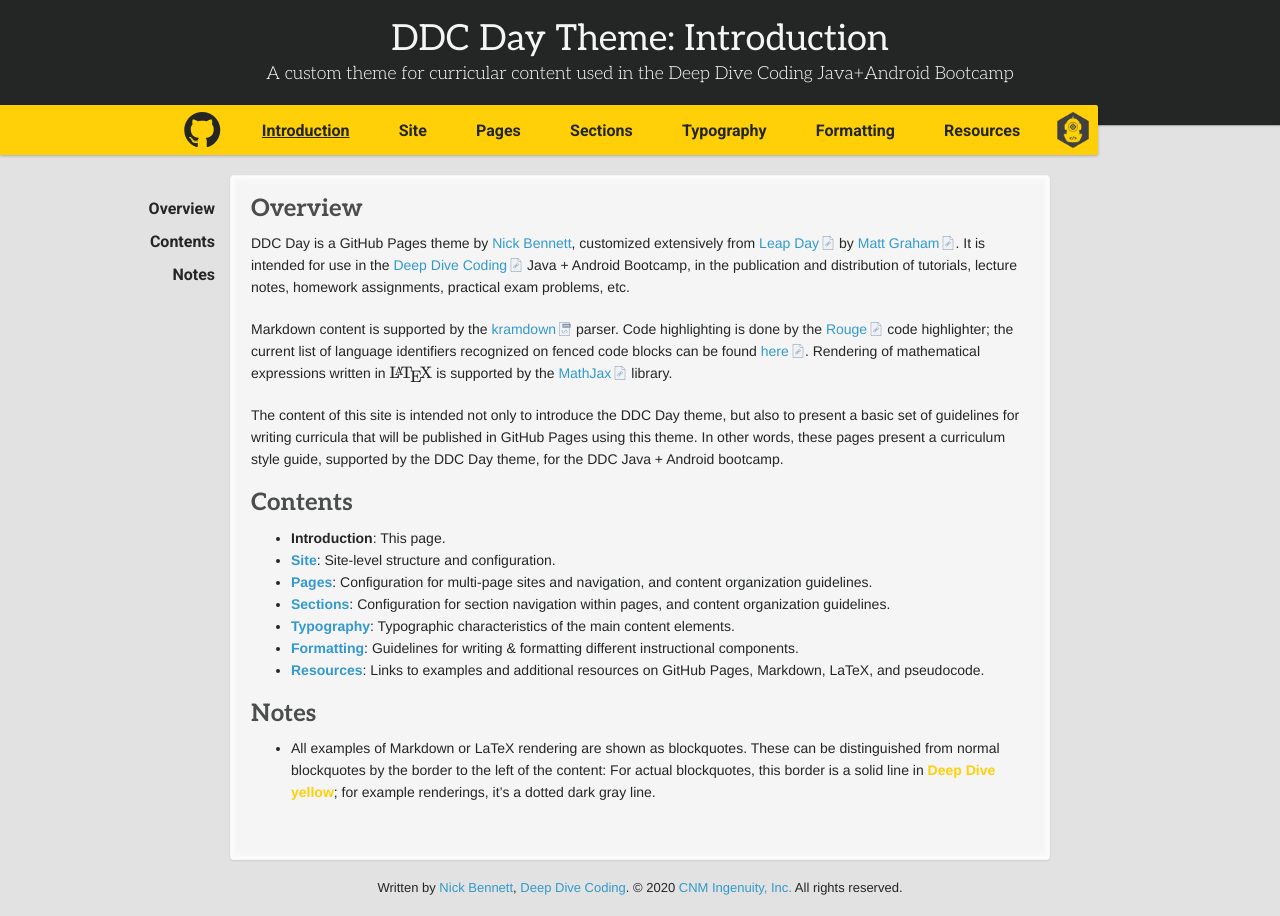
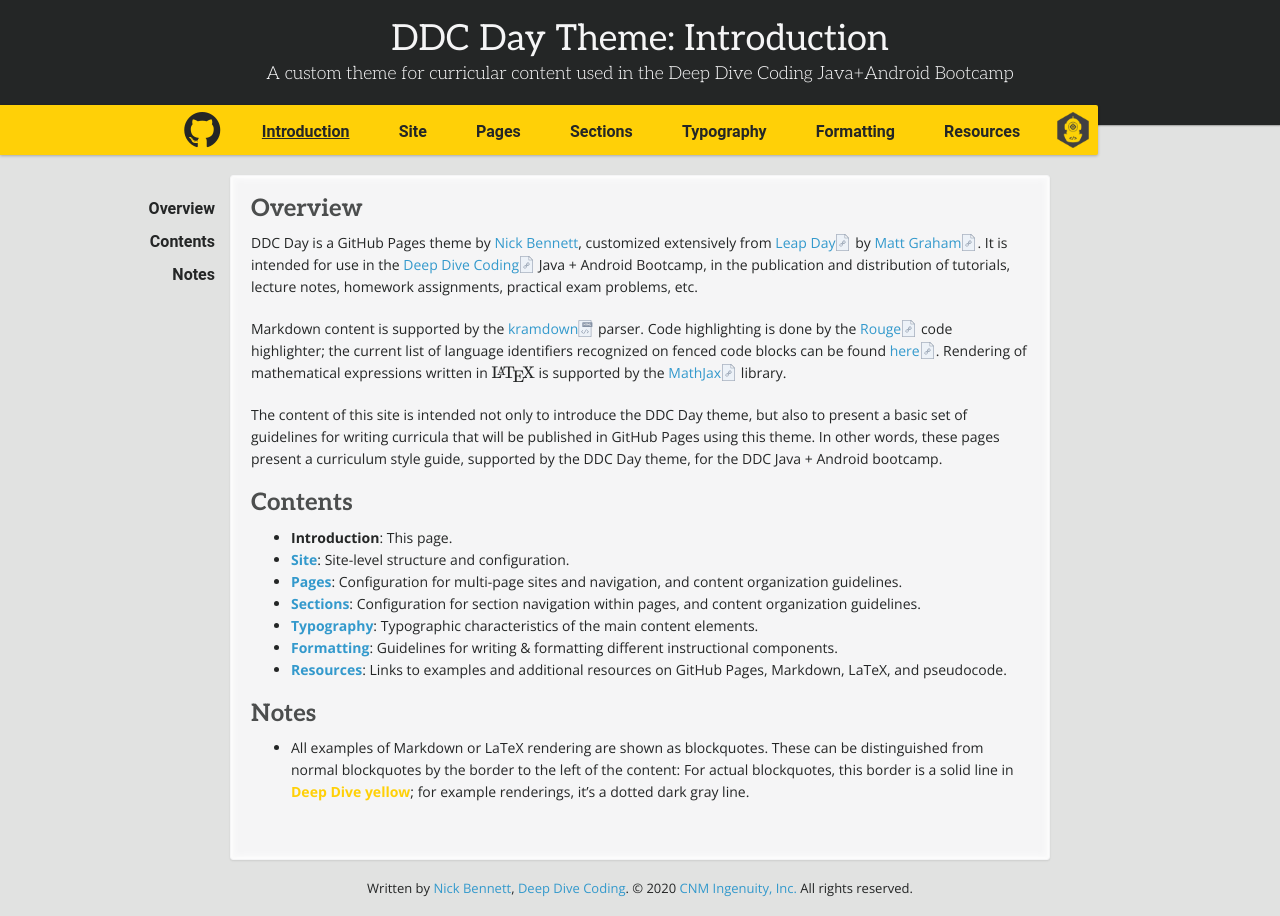
Before and after one commit to ddc-java/ddc-day, a Jekyll site: the page built from index.md, in a window 1280 px wide. Built offline with Jekyll 4.4.1, drawn with Linux system fonts in a browser that asks for light colours; nearby versions of some CDN libraries; some web fonts are replaced; our own code applies the rules of GitHub Pages for plain Markdown files; formulas are drawn with MathJax 3.

Commit message:
try alternatives to Roboto

```diff
--- a/_sass/ddc-day.scss
+++ b/_sass/ddc-day.scss
@@ -36,7 +36,7 @@
 // TODO Define additional colors for links (incl. hover) and code blocks.
 
 body {
-  font-family: "Franklin Gothic Medium", Tahoma, sans-serif;
+  font-family: "Open Sans", "Franklin Gothic Medium", Tahoma, sans-serif;
   font-size: 14px;
   line-height: 22px;
   color: $base-dark-color;
--- a/_sass/fonts.scss
+++ b/_sass/fonts.scss
@@ -1,7 +1,7 @@
 
 @import url('https://fonts.googleapis.com/css2?family=Aleo:ital,wght@0,300;0,400;0,700;1,300;1,400;1,700&display=swap');
 
-@import url('https://fonts.googleapis.com/css2?family=Roboto:ital,wght@0,100;0,300;0,400;0,500;0,700;0,900;1,100;1,300;1,400;1,500;1,700;1,900&display=swap');
+@import url('https://fonts.googleapis.com/css2?family=Open+Sans:ital,wght@0,300;0,400;0,600;0,700;0,800;1,300;1,400;1,600;1,700;1,800&display=swap');
 
 @import url('https://fonts.googleapis.com/css2?family=Quattrocento+Sans:ital,wght@0,400;0,700;1,400;1,700&display=swap');
 
```
